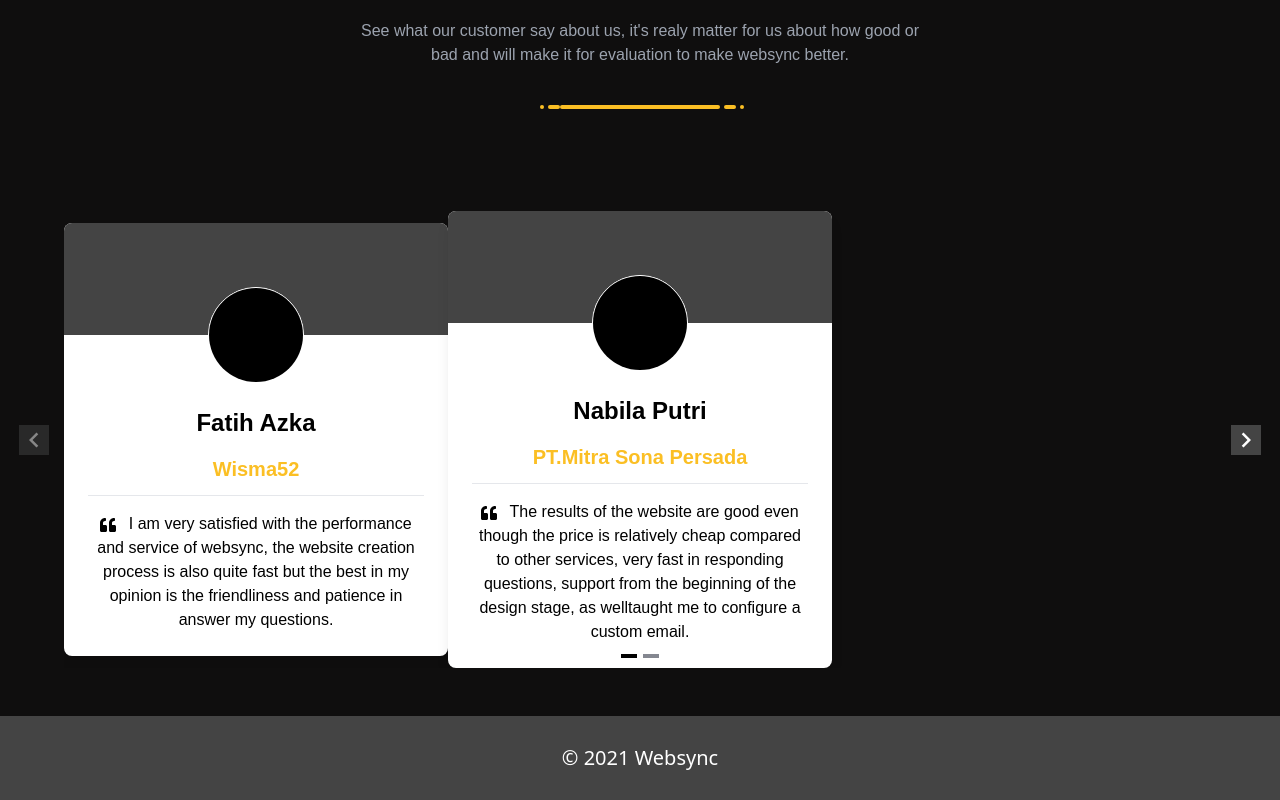
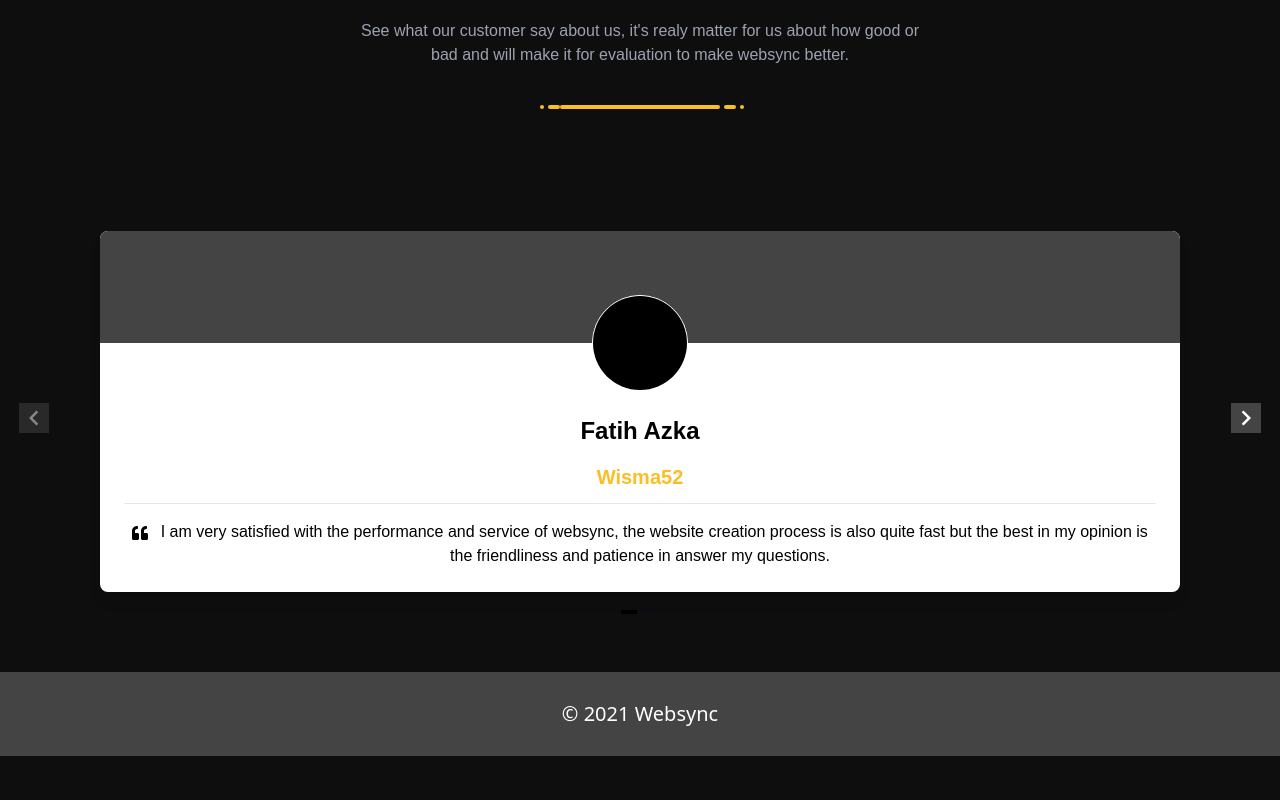
Before and after one commit to askwebsync/websyncv1, a Vue app: page / in a window 1280 px wide. Shown: the part 3437-4237 px from the top of the page. After the commit the page ends 4193 px from the top, so only its background shows below. Built offline with nearby package versions, Linux system fonts and the light colour scheme; a web font is replaced by a local one; what tw-elements, vue-backtotop would draw is missing.

Commit message:
rapihin review

```diff
--- a/src/components/projects/ProjectsReview.vue
+++ b/src/components/projects/ProjectsReview.vue
@@ -33,7 +33,7 @@
             </div>
             <carousel :settings="settings" :breakpoints="breakpoints">
               <slide v-for="product in products" :key="product.id">
-                <div class="text-center carousel__item">
+                <div class="md:p-5 md:mx-4 mb-3 text-center carousel__item">
                   <div>
                     <div class="block rounded-lg shadow-lg bg-white">
                       <div
@@ -171,12 +171,7 @@ export default {
           snapAlign: "center",
         },
         700: {
-          itemsToShow: 2,
-          snapAlign: "center",
-        },
-
-        1024: {
-          itemsToShow: 3,
+          itemsToShow: 1,
           snapAlign: "start",
         },
       },
```
